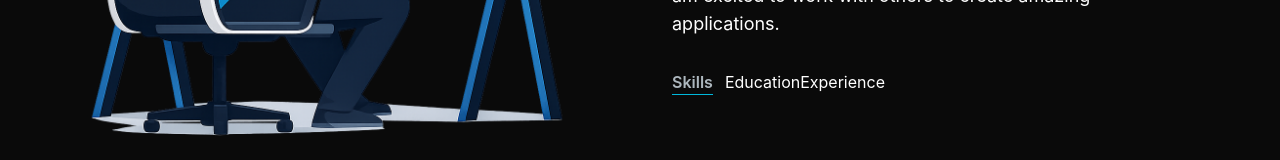
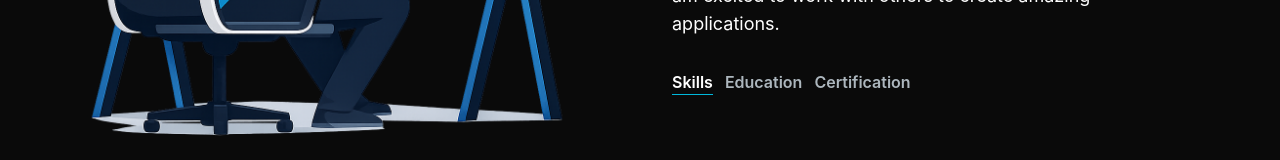
Before and after one commit to mupenziherve/non-stop-challenges, a Next.js app in the folder my-portifolio/portifolio/: page / in a window 1280 px wide. Shown: the part 914-1074 px from the top of the page. Built offline with nearby package versions, Linux system fonts and the light colour scheme.

Commit message:
Tab buttons

```diff
--- a/my-portifolio/portifolio/app/components/AboutSection.jsx
+++ b/my-portifolio/portifolio/app/components/AboutSection.jsx
@@ -1,11 +1,31 @@
 "use client";
 import { useTransition,useState } from "react";
 import Image from "next/image";
+import TabButton from "./TabButton";
 
+
+const TAB_DATA = [
+  {
+    title: 'Skills',
+    id: 'skills',
+    content: (
+      <ul>
+        <li>JavaScript</li>
+        <li>TypeScript</li>
+        <li>Next.js</li>
+        <li>Next.js</li>
+        <li>Next.js</li>
+        <li>Next.js</li>
+        <li>Next.js</li>
+        <li>Next.js</li>
+      </ul>
+    ),
+  },
+]
 const AboutSection = () => {
 
   const [tab, setTab]= useState("skills");
-  const [startTransition, isPending] = useTransition();
+  const [isPending, startTransition ] = useTransition();
 
  const handleTabChange = (id)=>{
   startTransition(() =>{
@@ -30,9 +50,25 @@ const AboutSection = () => {
             applications.
           </p>
           <div className="flex flex-row mt-8 ">
-            <span className="mr-3 font-semibold hover:text-white text-[#ADB7BE] border-b border-b-cyan-500">Skills</span>
-            <span>Education</span>
-            <span>Experience</span>
+            <TabButton
+              selectTab={() => handleTabChange('skills')}
+              active={tab === 'skills'}
+            >{""}
+              Skills{""}
+            </TabButton>
+            <TabButton
+              selectTab={() => handleTabChange('education')}
+              active={tab === 'education'}
+            >{""}
+             Education{""}
+            </TabButton>
+            <TabButton
+              selectTab={() => handleTabChange('certification')}
+              active={tab === 'certification'}
+            >{""}
+              Certification{""}
+            </TabButton>
+
           </div>
         </div>
       </div>
--- a/my-portifolio/portifolio/app/components/TabButton.jsx
+++ b/my-portifolio/portifolio/app/components/TabButton.jsx
@@ -6,8 +6,9 @@ const TabButton = ({ active, selectTab,children }) => {
       : 'text-[#ADB7BE]'
   return (
     <button onClick={selectTab}>
-      <p className="mr-3 font-semibold hover:text-white  "></p>
+      <p className={`mr-3 font-semibold hover:text-white ${buttonClasses}`}>
       {children}
+      </p>
     </button>
   )
 };
```
